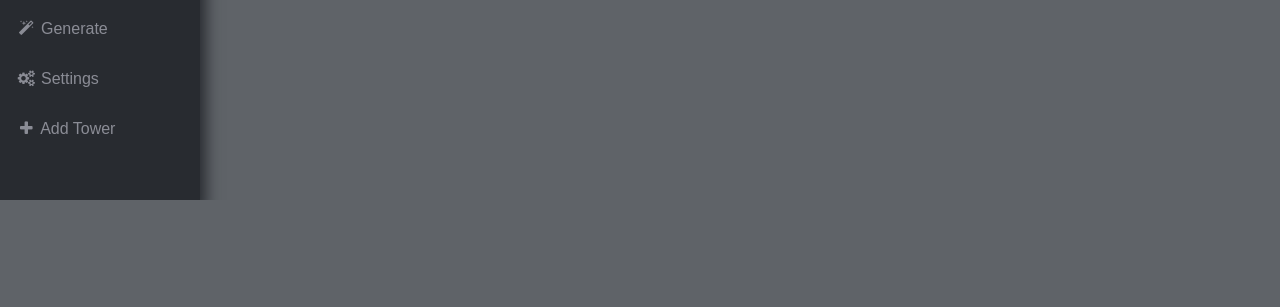
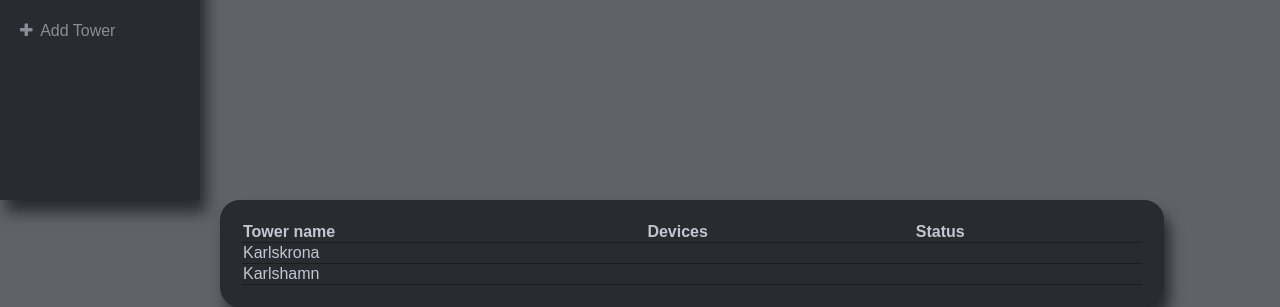
Before and after one commit to frankuman/5imFortress, a Flask app: page / in a window 1280 px wide. Shown: the part 600-907 px from the top of the page. Before the commit the page ends 800 px from the top, so only its background shows below. Run offline with Flask 3, Linux system fonts and the light colour scheme; some libraries are stand-ins or nearby versions.

Commit message:
Fixed more CSS

```diff
--- a/WNS/UserEquipment.py
+++ b/WNS/UserEquipment.py
@@ -102,6 +102,7 @@ class user_equipment:
                 path_loss = util.compute_path_loss_cost_hata(self, util.find_bs_by_id(elem), self.env)
                 if path_loss < 100:
                     self.bs_bitrate_allocation[elem] = self.requested_bitrate/(path_loss/(path_loss*0.9))
+            # self.bs_bitrate_allocation[elem] = self.requested_bitrate/(rsrp[elem]/(rsrp[elem]*0.9))
 
         #auto connect
         if len(self.bs_bitrate_allocation) != 0:
@@ -132,6 +133,7 @@ class user_equipment:
                     path_loss = util.compute_path_loss_cost_hata(self, util.find_bs_by_id(elem), self.env)
                     if path_loss < 100:
                         self.bs_bitrate_allocation[elem] = self.requested_bitrate/(path_loss/(path_loss*0.9))
+                    # self.bs_bitrate_allocation[elem] = self.requested_bitrate/(rsrp[elem]/(rsrp[elem]*0.9))
 
         #auto connect
         if len(self.bs_bitrate_allocation) == 0 and len(self.current_bs) != 0:
--- a/static/css/main.css
+++ b/static/css/main.css
@@ -42,6 +42,72 @@ body {
   opacity: 0.8;
   border-collapse: collapse;
 }
+.content1tablerow {
+  padding: 50px;
+}
+.indexcontent1 {
+  position: absolute;
+  margin-left: 220px;
+  margin-top: 800px;
+  width: 900px;
+  background-color: #282B30; /* Background color */
+  border: 2px solid #282B30;   /* Border style */
+  padding: 20px;            /* Padding inside the frame */
+  border-radius: 20px;
+  box-shadow: 6px 12px 14px #282B30;
+
+}
+.index1text1 {
+  margin: 0 auto;
+  margin-top: 0;
+  padding: 10px;
+  width: 400px;
+  color: #ECECF9;
+  font-family: sans-serif;
+  background-color: #282B30;
+  opacity: 0.9;
+
+}
+.index1table{
+  margin: 0 auto;
+  margin-top: 0 auto;
+  padding: 20px;
+  color: #ECECF9;
+  font-family: sans-serif;
+  opacity: 0.8;
+  border-collapse: collapse;
+  width: 100%;
+}
+.index1tablerow{
+  padding: 50px;
+  border-bottom: 1px solid rgba(0, 0, 0, .4);
+
+
+
+  /* Discord har blcokat mig https://www.reddit.com/r/discordapp/comments/162mt8f/sorry_youve_been_blocked/*/
+  /* bruh, wtf*/
+  /*https://gyazo.com/4f7bf20727ee9a322480bcee4f94b90a*/
+  /*skype?*/
+  /*kan inte skriva nu heller i discord*/
+  /*Logga inte ut*/
+  /*jahapp*/
+  /*får vi vara klara då eller?*/
+  /*inte farhad*/
+  /*får skriva i canvas om inte discord fixar sig antar jag*/
+  /*Vi kan ju typ använda nån annan grupp men tror de kommer fixa sig inom någon timme*/
+  /*aa borde fixa snart*/
+  /*jaja måste dra nu*/
+
+
+  /*mikael gick
+  Ska jag pusha den och stänga ner?
+  vi tycker vi är färdiga för idag
+  Jag gör så då, vi hörs sen
+  yes de gör vi, ha en bra helg, ligma balls*/
+}
+.index1tablehead{
+  text-align: left;
+}
 .content {
   margin: 0 auto;
 }
@@ -72,28 +138,33 @@ body {
 }
 
 /* Active/current link */
-.sidebar a.active {
+.sidebar a.active:not(.img-link) {
   background-color: #565880;
   color: white;
 }
 
 /* Links on mouse-over */
-.sidebar a:hover:not(.active) {
+.sidebar a:hover:not(.active, .img-link) {
   background-color: #565880;
   color: white;
   opacity: 1;
 }
-.sidebar a:selected:is(.active){
+.sidebar a:hover:is(.img-link){
+  background-color: #282B30;
+  color: white;
+  opacity: 1;
+}
+.sidebar a:selected:is(.active):not(.img-link){
   background-color: #565880;
 }
-.sidebar a:active{
+.sidebar a:active:not(.img-link){
   background-color: #565880 !important;
 }
 .sidebar ul li {
   list-style: none;
 
 }
-.sidebar ul li:is(.active) {
+.sidebar ul li:is(.active):not(.img-link) {
   background-color: #565880 !important;
 }
 .sidebar ul {
@@ -107,6 +178,15 @@ div.content {
   padding: 1px 16px;
   height: 1000px;
 }
+
+
+.img-sidebar {
+  width: 160px;
+  height: 170px;
+}
+
+
+
 
 /* On screens that are less than 700px wide, make the sidebar into a topbar */
 @media screen and (max-width: 700px) {
--- a/templates/index.html
+++ b/templates/index.html
@@ -24,8 +24,9 @@
 
 <link rel="stylesheet" href="https://cdnjs.cloudflare.com/ajax/libs/font-awesome/4.7.0/css/font-awesome.min.css">
 <div class="sidebar">
+    <a href="/" class="img-link"><img src="https://github.com/frankuman/5imFortress/blob/main/templates/img/logowhite.png?raw=true" alt="Logo" class="img-sidebar"></a>
     <ul>
-        <li><img src="https://www.adobe.com/se/express/feature/image/media_1d3b52f84820bcc233354d3d4628f20ff339ea096.png?width=750&format=png&optimize=medium" alt="Logo"></li>
+        <!--<li>    </li>-->
         <li  class="menu active"><a href="/"><i class="fa fa-fw fa-home"></i> Dashboard</a></li>
         <li  class="menu "> <a  href="/controllers" class="menu"><i class="fa fa-fw fa-wrench"></i> Controllers</a></li>
         <li  class="menu "> <a  href="/"> <i class="fa fa-fw fa-user"></i> Customers</a></li>
@@ -37,5 +38,41 @@
         <li>                <a href="/"> <i class="fa fa-fw fa-plus"></i> Add Tower</a></li>
     </ul>
 </div>
+<div class="indexcontent1">
+    <table class = "index1table">
+        <tr class = "index1tablerow">
+            <th class="index1tablehead">Tower name</th>
+            <th class="index1tablehead">Devices</th>
+            <th class="index1tablehead">Status</th>
+        </tr>
+        <tr class = "index1tablerow">
+            <td>
+                <a>Karlskrona</a>
+            </td>
+            <td>
 
+            </td>
+            <td>
+
+            </td>
+            <td>
+
+            </td>
+        </tr>
+        <tr class = "index1tablerow">
+            <td>
+                <a>Karlshamn</a>
+            </td>
+            <td>
+
+            </td>
+            <td>
+
+            </td>
+            <td>
+
+            </td>
+        </tr>
+    </table>
+</div>
 {% endblock %}
```
Also changed, not shown: WNS/environment.py (+8 -0 lines), templates/controllers.html (+12 -11 lines).
